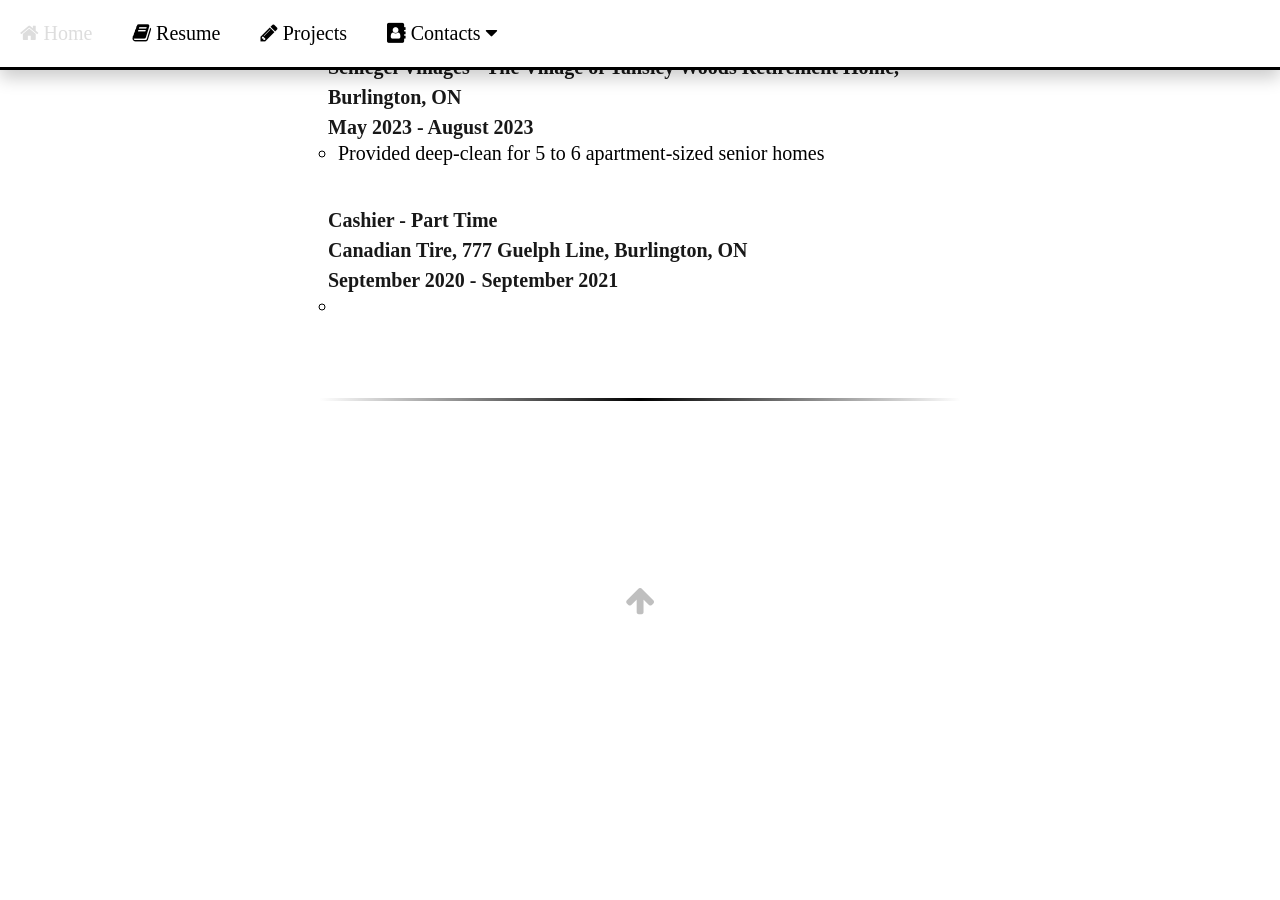
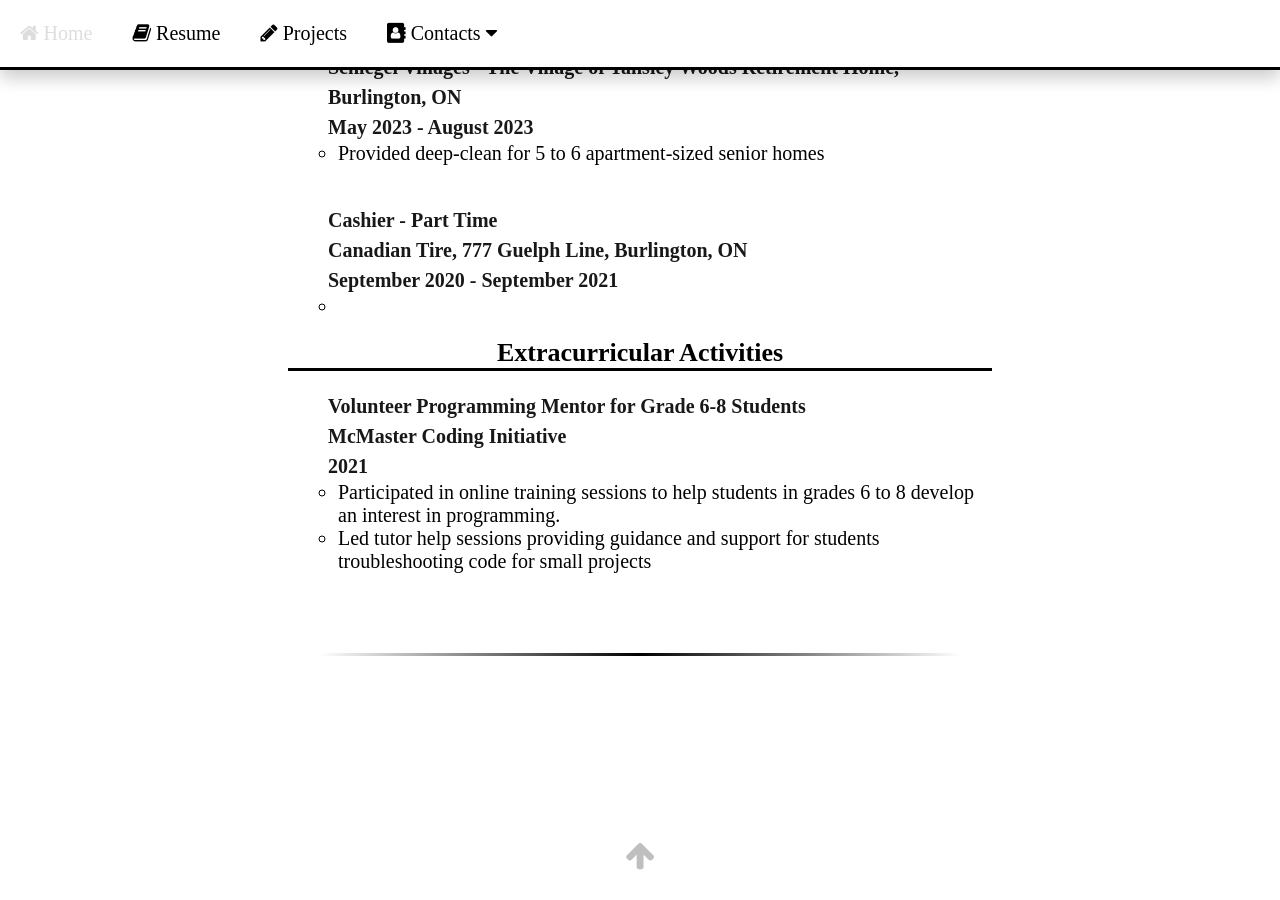
Before and after one commit to JacobHodgins/hodginsjacob, a Jekyll site: the page built from resume/index.html, in a window 1280 px wide and 900 px high, scrolled down 515 px. Built offline with Jekyll 4.4.1, drawn with Linux system fonts in a browser that asks for light colours; before the commit the page ends 1160 px from its top, so only the background shows below that.

Commit message:
Update index.html

```diff
--- a/resume/index.html
+++ b/resume/index.html
@@ -20,4 +20,11 @@ title: Resume
       <li></li>
     </ul>
   </p>
+  <div class="resume-title"><b>Extracurricular Activities</b></div>
+  <p><b>Volunteer Programming Mentor for Grade 6-8 Students<br>McMaster Coding Initiative<br>2021</b>
+    <ul>
+      <li>Participated in online training sessions to help students in grades 6 to 8 develop an interest in programming.</li>
+      <li>Led tutor help sessions providing guidance and support for students troubleshooting code for small projects</li>
+    </ul>
+  </p>
 </div>
```
